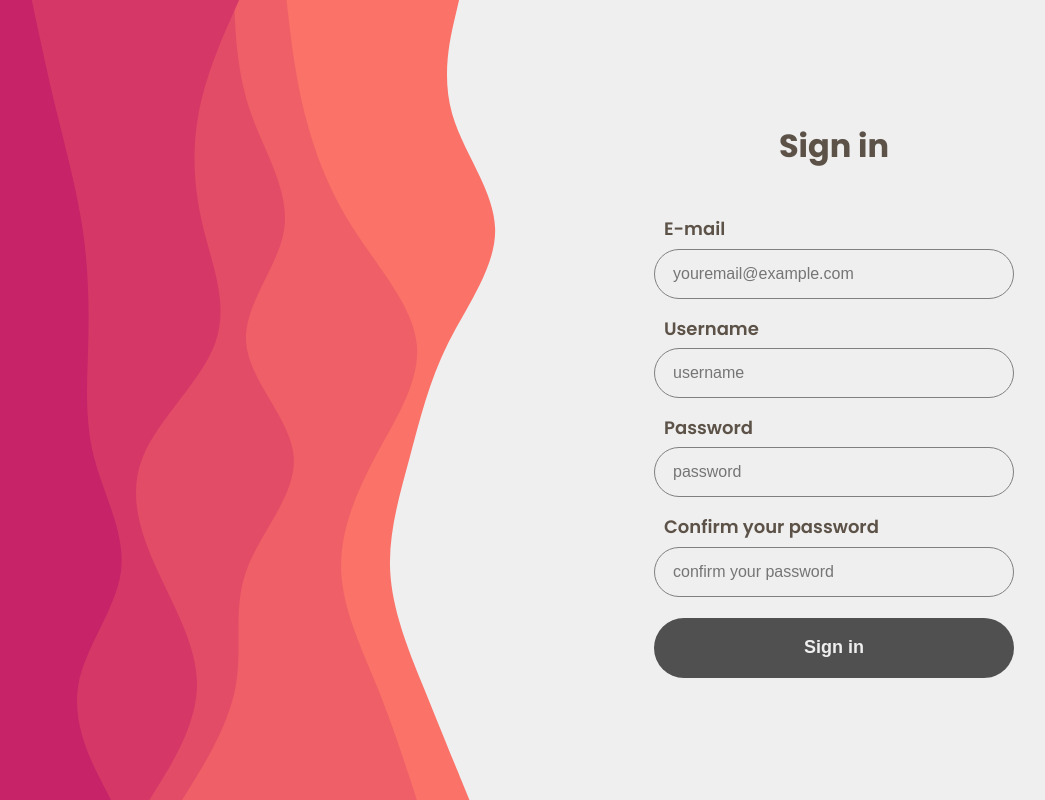
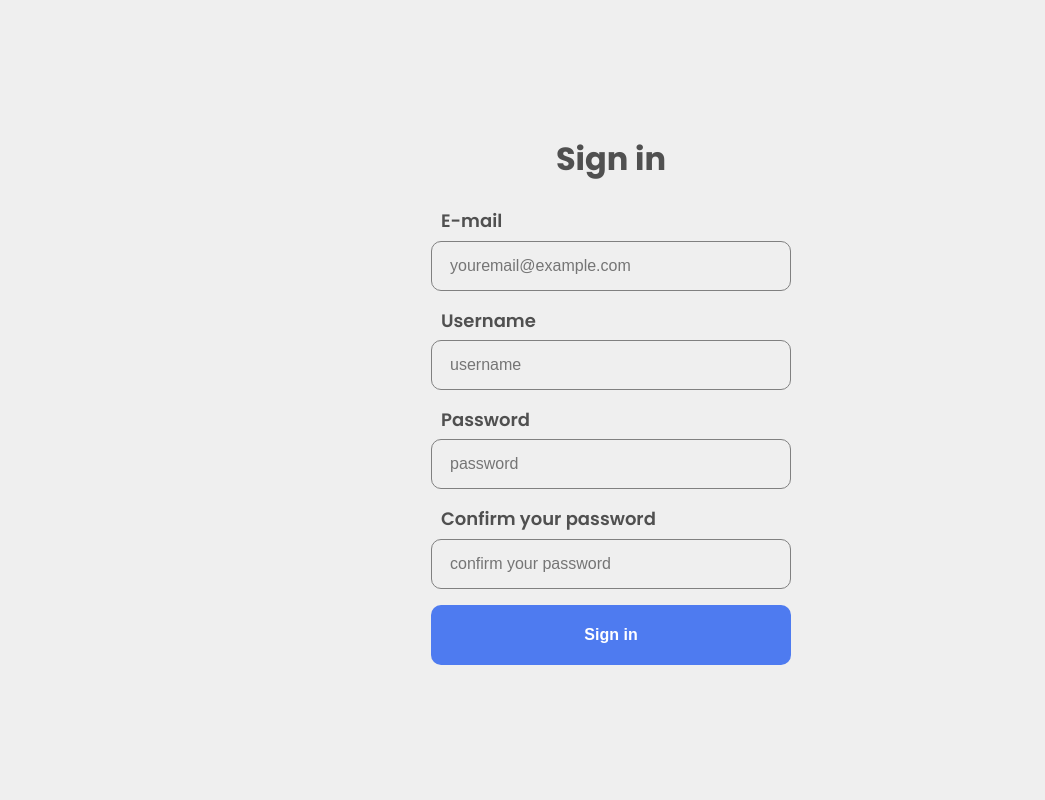
Before and after one commit to IceHenki6/time-management-app, a React (Vite) app: page /register in a window 1280 px wide. Shown: the whole page, without its empty margins (29-1074 px from the left). Built offline with nearby package versions, Linux system fonts and the light colour scheme.

Commit message:
styled home page, the navbar of the home page and also added a notification sound for the timer

```diff
--- a/src/components/Navbar/navbar.css
+++ b/src/components/Navbar/navbar.css
@@ -31,6 +31,7 @@
   gap: .2rem;
   border: none;
   font-size: 1rem;
+  color: var(--main-font-color);
   background: inherit;
   padding: 0;
   margin: 0;
--- a/src/context/taskContext.jsx
+++ b/src/context/taskContext.jsx
@@ -26,7 +26,6 @@ export const TaskContextProvider = ({children}) => {
 
   useEffect(() => {
     setCurrentTask(currentTask)
-    console.log('bla')
   }, [currentTask])
 
   useEffect(() => {
--- a/src/pages/HomePage/HomePage.jsx
+++ b/src/pages/HomePage/HomePage.jsx
@@ -1,9 +1,7 @@
 import { useContext } from "react"
-import { Link, useNavigate } from "react-router-dom"
+import { Link } from "react-router-dom"
 import { AuthContext } from "../../context/authContext"
 import './HomePage.css'
-import homePageIllustration1 from "../../images/hp1.svg"
-import homePageIllustration2 from "../../images/hp2.svg"
 import screenshot1 from "../../images/screentodo.png"
 import screenshot2 from "../../images/screentimeselector.png"
 import screenshot3 from "../../images/screenstats.png"
@@ -27,7 +25,6 @@ const AppDescription = ({ title, description, img }) => {
 }
 
 const HomePage = () => {
-  const navigate = useNavigate()
   const { auth } = useContext(AuthContext)
 
   return (
--- a/src/pages/Login/Login.css
+++ b/src/pages/Login/Login.css
@@ -1,7 +1,7 @@
 .login-container{
   position: relative;
   display: flex;
-  justify-content: flex-end;
+  justify-content: center;
   align-items: center;
   width: 100%;
   height: 100vh;
@@ -17,23 +17,14 @@
   width: 450px;
   height: 80%;
   background-color: var(--main-color);
-  gap: 1.2em;
-  margin-right: 15%;
-  z-index: 99;
+  gap: 1.5rem;
 }
 
-#login-waves__img{
-  position: absolute;
-  left: 0;
-  width: auto;
-  height: 100vh;
-}
 
 #login-title{
   font-size: 32px;
   font-weight: 700;
-  color: #5c5248;
-  margin-bottom: .8em;
+  color: var(--main-font-color);
 }
 
 .login-form{
@@ -42,7 +33,7 @@
   flex-direction: column;
   width: 80%;
   gap: 1em;
-  color: #5c5248;
+  color: var(--main-font-color);
 }
 
 .login-input__container{
@@ -61,9 +52,9 @@
 .login-input__container input{
   height: 50px;
   border: 1px solid grey;
-  border-radius: 30px;
+  border-radius: 10px;
   padding: 5px 18px;
-  font-size: 16px;
+  font-size: 1rem;
   background-color: var(--main-color);
 }
 
@@ -71,14 +62,17 @@
   outline: none;
 }
 
-#login-btn{
+.login-btn{
   width: 100%;
   height: 60px;
-  background-color: var(--main-font-color);
+  background-color: var(--blue);
   font-weight: 700;
-  font-size: 18px;
+  font-size: 1rem;
+  border: none;
+  color: white;
+  border-radius: 10px;
 }
 
 #login-btn:hover{
-  background-color: #706962;
+  box-shadow: var(--blue-shadow);
 }
--- a/src/pages/Login/Login.jsx
+++ b/src/pages/Login/Login.jsx
@@ -1,6 +1,6 @@
 import { useContext, useState } from "react"
 import { AuthContext } from "../../context/authContext"
-import { useNavigate } from "react-router-dom"
+import { Link, useNavigate } from "react-router-dom"
 import notificationContext from "../../context/notificationContext"
 import Notification from "../../components/Notification"
 import loginWaves from "../../images/loginwaves.svg"
@@ -48,7 +48,6 @@ const Login = () => {
 
   return (
     <div className="login-container">
-      <img src={loginWaves} id="login-waves__img" alt="" />
       <div className="login">
         <h1 id="login-title">Log in</h1>
         <form onSubmit={handleLogin} className="login-form">
@@ -77,7 +76,8 @@ const Login = () => {
               maxLength={20}
             />
           </div>
-          <button className="button" id="login-btn" type="submit">Log in</button>
+          <button className="login-btn" type="submit">Log in</button>
+          <p>are you new here? <Link to="/register">Create a new account</Link></p>
           <Notification />
         </form>
       </div>
--- a/src/pages/SignUp/SignIn.css
+++ b/src/pages/SignUp/SignIn.css
@@ -16,12 +16,3 @@
 .signin-input:invalid[focused="true"] ~ .input-error__msg{
   display: block;
 }
-
-#signin-btn{
-  width: 100%;
-  margin-top: 5px;
-  height: 60px;
-  background-color: var(--main-font-color);
-  font-weight: 700;
-  font-size: 18px;
-}
--- a/src/pages/SignUp/SignUp.jsx
+++ b/src/pages/SignUp/SignUp.jsx
@@ -87,7 +87,6 @@ const SignUp = () => {
 
   return (
     <div className="login-container">
-      <img src={loginWaves} id="login-waves__img" alt="" />
       <div className="login">
         <h1 id="login-title">Sign in</h1>
         <form onSubmit={handleSignIn} className="login-form">
@@ -100,7 +99,7 @@ const SignUp = () => {
             />
           ))}
 
-          <button className="button" id="signin-btn" type="submit">Sign in</button>
+          <button className="login-btn" type="submit">Sign in</button>
         </form>
       </div>
     </div>
--- a/src/pages/TimeManager/TodoList.css
+++ b/src/pages/TimeManager/TodoList.css
@@ -28,7 +28,7 @@
   height: 100%;
   background: var(--main-color);
   border-radius: 10px;
-  padding: 30px;
+  padding: 20px;
   box-shadow: var(--light-shadow);
 }
 
@@ -42,7 +42,8 @@
 
 .todo-list{
   flex: 7;
-  overflow: scroll;
+  overflow-y: scroll;
+  padding: 0 10px;
 }
 
 .incomplete-tasks{
@@ -66,7 +67,7 @@
   display: flex;
   justify-content: center;
   align-items: center;
-  padding: 10px;
+  padding: 10px 10px 0 10px;
 }
 
 .add-task__btn{
--- a/src/pages/Timer/Timer.jsx
+++ b/src/pages/Timer/Timer.jsx
@@ -10,6 +10,7 @@ import TimerCircle from '../../components/TimerCircle/TimerCircle';
 import useAxiosPrivate from '../../hooks/useAxiosPrivate';
 import useWindowSize from '../../hooks/useWindowSize';
 import MobileNavbar from '../../components/MobileNavbar/MobileNavbar';
+import notificationSound from '../../assets/notification-sound.mp3'
 
 
 const Timer = () => {
@@ -27,7 +28,7 @@ const Timer = () => {
   const [initialSessionTime, setInitialSessionTime] = useState(1)
   const [sessionProgress, setSessionProgress] = useState(0)
   const [sessionTimerStarted, setSessionTimerStarted] = useState(false)
-
+  const [isMounted, setIsMounted] = useState(false)
   //get window size
   const width = useWindowSize()
 
@@ -100,9 +101,28 @@ const Timer = () => {
     }
   }
 
+  const playNotificationSound = async() => {
+    if (!notificationSound || !isMounted) {
+      console.error('Notification sound is not defined')
+      return
+    }
+    try{
+      const audio = new Audio(notificationSound)
+      audio.addEventListener('canplaythrough', async () => {
+        await audio.play();
+        audio.addEventListener('ended', () => {
+          audio.pause()
+        })
+      })
+    }catch(error){
+      console.error(error)
+    }
+  }
+
   //session countdown
   useEffect(() => {
     let intervalId = null
+    setIsMounted(true)
     if (isSessionTimeRunning) {
 
       if (sessionTimeLeft > 0) {
@@ -127,6 +147,7 @@ const Timer = () => {
         }
 
         setShowPulser(true)
+        playNotificationSound()
         if (updatedSessionCounter !== sessionData.numberOfSessions) {
           setTimeout(() => {
             setSessionProgress(0)
@@ -147,6 +168,7 @@ const Timer = () => {
     }
     return (() => {
       clearInterval(intervalId)
+      setIsMounted(false)
     })
   }, [isSessionTimeRunning, sessionTimeLeft])
 
@@ -166,6 +188,7 @@ const Timer = () => {
   //break countdown
   useEffect(() => {
     let intervalId = null
+    setIsMounted(true)
     if (isBreakTimeRunning) {
 
       if (breakTimeLeft > 0) {
@@ -178,6 +201,7 @@ const Timer = () => {
         setIsBreakTimeRunning(false)
         setBreakTimerStarted(false)
         setShowPulser(true)
+        playNotificationSound()
         setTimeout(() => {
           setBreakProgress(0)
           setSessionTimeLeft(1 * 60)
@@ -191,6 +215,7 @@ const Timer = () => {
     }
     return (() => {
       clearInterval(intervalId)
+      setIsMounted(false)
     })
   }, [isBreakTimeRunning, breakTimeLeft])
 
```
Also changed, not shown: 1 other file (tests, documents, lock files or other folders).
